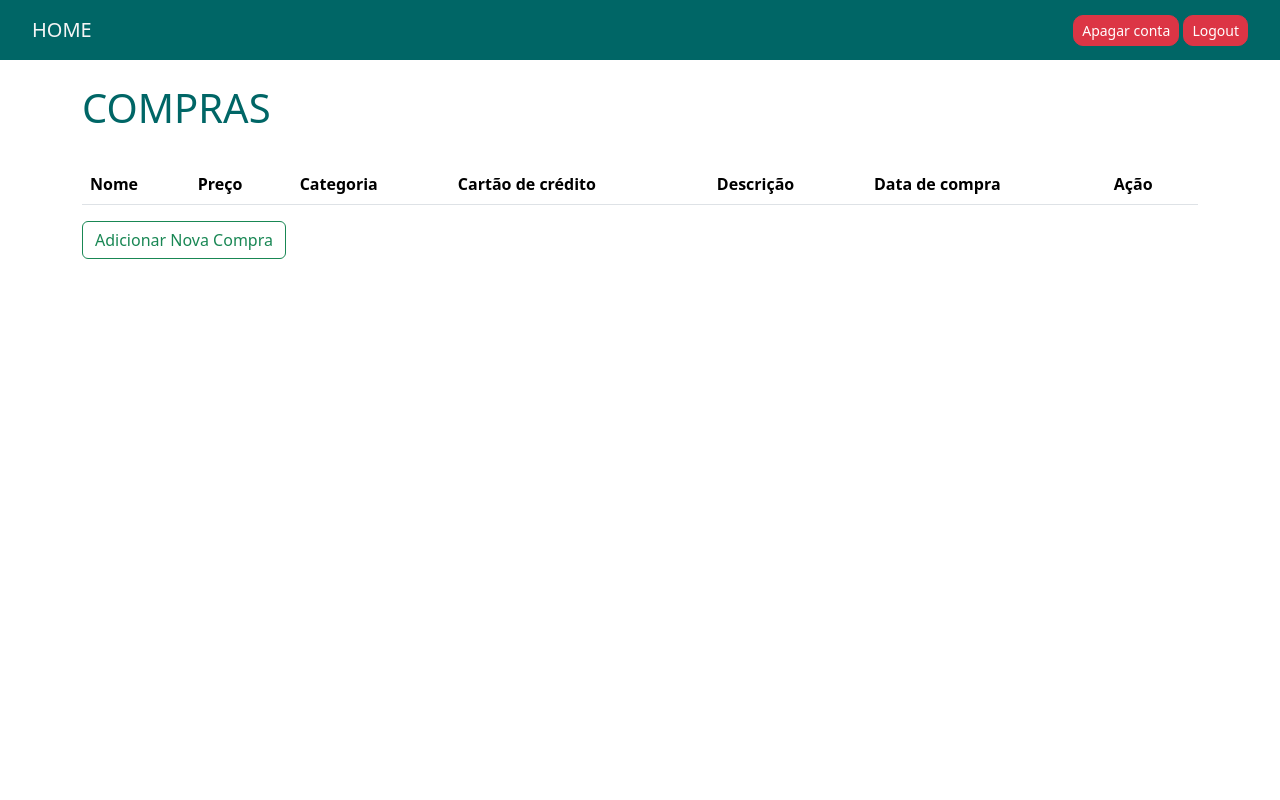
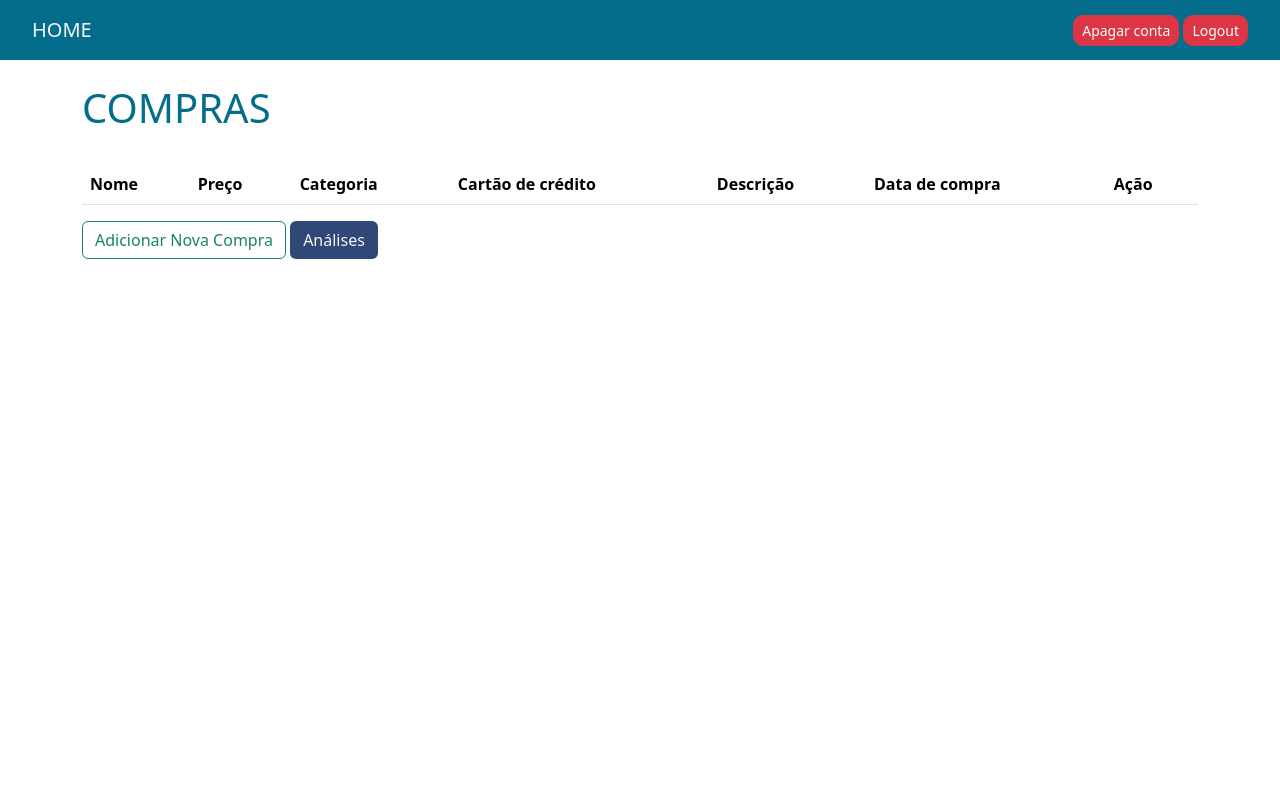
Before and after one commit to Marcoslsl/Financial-Management-Platform, a Django app: page / in a window 1280 px wide. Run offline with Django 4.2, Linux system fonts and the light colour scheme; the visitor is signed in with stand-in values (Sample User, id 1); lists and menus that the app fills with data are empty.

Commit message:
feat: add page of analises

```diff
--- a/static/css/style.css
+++ b/static/css/style.css
@@ -5,9 +5,10 @@ body, html {
 :root {
   --cor-1: #f5f5f5;
   --cor-2: #e9e9e9;
-  --cor-3: #006666;
-  --cor-4: #008584;
-  --cor-5: #cccccc;
+  --cor-3: #046d8b;
+  --cor-4: #309292;
+  --cor-5: #304878;
+  --cor-6: #c7003f;
 }
 
 .custom-navbar{
@@ -26,6 +27,16 @@ body, html {
 
 .btn-color{
   background-color: var(--cor-1);
+}
+
+.btn-analise{
+  background-color: var(--cor-5);
+  color: var(--cor-1);
+}
+
+.btn-analise:hover {
+    background-color: rgba(48, 72, 120, 0.9);
+    color: var(--cor-1);
 }
 
 .btn-logout{
--- a/users/templates/users/purchase_list.html
+++ b/users/templates/users/purchase_list.html
@@ -35,7 +35,9 @@ USERS
             {% endfor %}
         </tbody>
     </table>
+
     <button class="btn btn-outline-success" id="add-new-purchase-btn">Adicionar Nova Compra</button>
+    <a class="btn btn-analise" href={% url 'analises' %}>Análises</a>
 
     <div id="new-purchase-form" class="div-custom" style="display: none;">
     <br>
--- a/users/urls.py
+++ b/users/urls.py
@@ -9,4 +9,5 @@ urlpatterns = [
     path("login/", login, name="login"),
     path("logout/", logout, name="logout"),
     path("delete-account/", delete_account, name="delete_account"),
+    path("analises/", analises, name="analises"),
 ]
--- a/users/views.py
+++ b/users/views.py
@@ -1,3 +1,5 @@
+import pandas as pd
+import plotly.express as px
 from django.shortcuts import render
 from .models import Purchase
 from django.views.generic import ListView, CreateView
@@ -13,6 +15,7 @@ from django.contrib.auth import (
     logout as logout_django,
 )
 from django.contrib.auth.decorators import login_required
+from .analysis.main import Analise
 
 
 def valida_data(data: str) -> bool:
@@ -120,3 +123,33 @@ def delete_account(request):
     user = User.objects.get(request.user)
     user.delete()
     return redirect("login")
+
+
+def analises(request):
+    analise = Analise()
+    purchases_list = analise.return_json_purchase(request)
+
+    df = pd.DataFrame(purchases_list)
+
+    df["data_of_purchase"] = pd.to_datetime(df["data_of_purchase"])
+
+    fig = px.scatter(
+        df,
+        x="data_of_purchase",
+        y="price",
+        hover_data="name",
+        color="credit_card",
+        trendline="ols",
+        trendline_scope="overall",
+    )
+
+    fig.update_layout(
+        title_text="Gastos ao longo do tempo | Tendência de gastos",
+        title_x=0.45,  # Define o título no meio horizontal do gráfico (0 a 1)
+        title_font=dict(size=30, family="Arial, sans-serif", color="black"),
+    )
+
+    fig.update_layout(height=700)
+    chart = fig.to_html()
+
+    return render(request, "users/analises.html", {"chart": chart})
```
Also changed, not shown: requirements.txt (+16 -0 lines), users/analysis/main.py (added, +23 -0 lines), users/templates/users/analises.html (added, +8 -0 lines), users/analysis/__init__.py (added).
